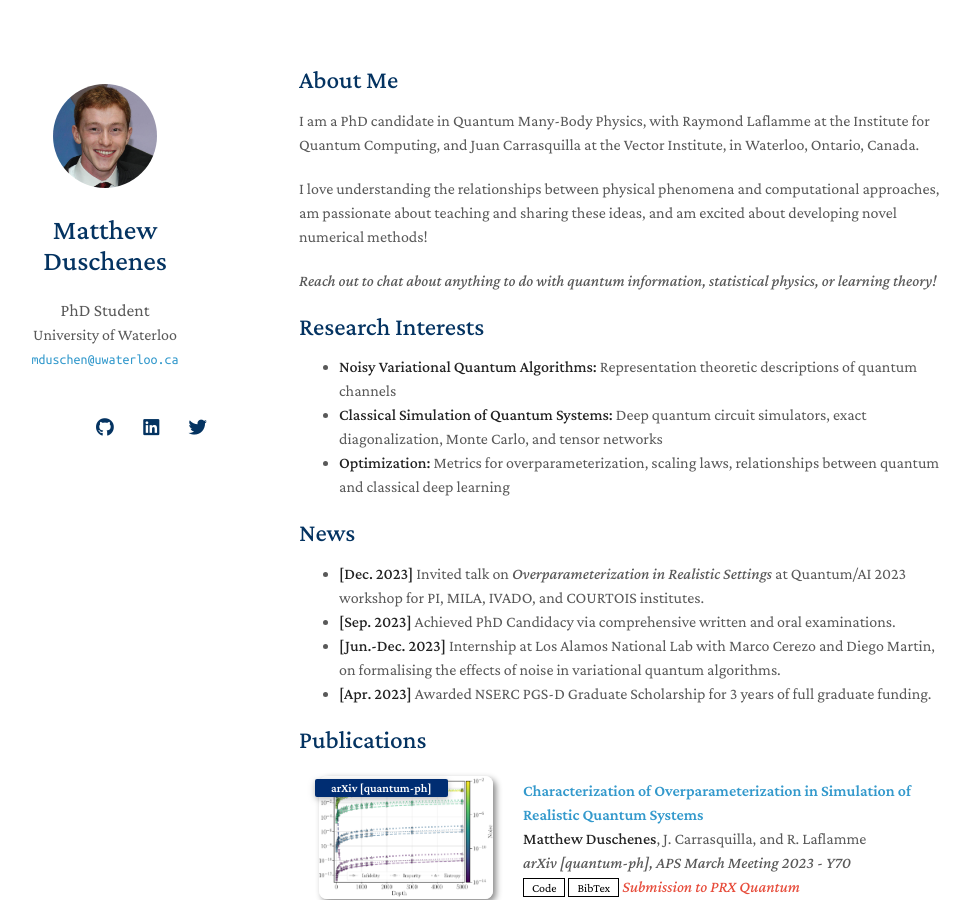
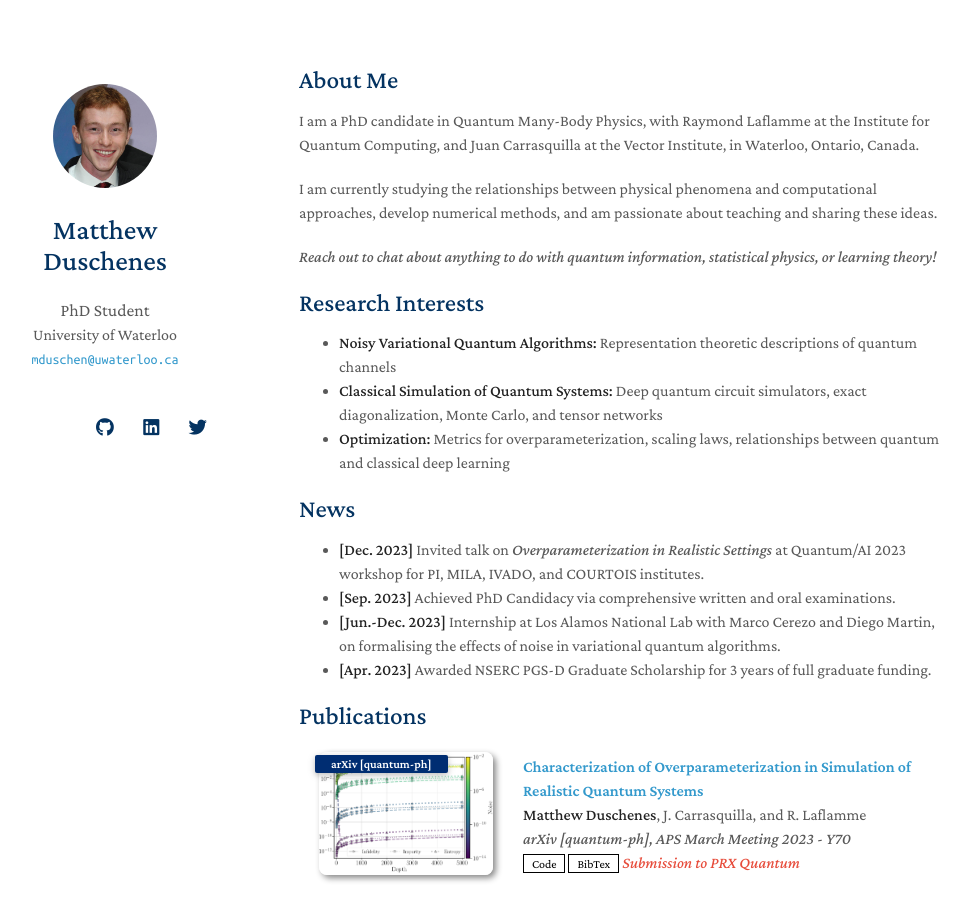
Before and after one commit to mduschenes/mduschenes.github.io, a Jekyll site: the page built from index.md, in a window 1280 px wide and 900 px high. Shown: the whole window, without its empty margins (171-1141 px from the left). Built offline with Jekyll 4.4.1, drawn with Linux system fonts in a browser that asks for light colours; nearby versions of some CDN libraries; a style sheet for code colours, icons or effects is not loaded; some of the changed text lies outside the part shown.

Commit message:
new files

```diff
--- a/Gemfile
+++ b/Gemfile
@@ -19,4 +19,6 @@ gem "github-pages", group: :jekyll_plugins
 
 gem "webrick", "~> 1.8"
 
+gem "csv"
+
 gem 'faraday-retry', '~> 2.2', '>= 2.0.0'
--- a/_data/about.md
+++ b/_data/about.md
@@ -2,6 +2,6 @@
 
 I am a PhD candidate in Quantum Many-Body Physics, with Raymond Laflamme at the Institute for Quantum Computing, and Juan Carrasquilla at the Vector Institute, in Waterloo, Ontario, Canada.
 <p style="margin:0.5em;"></p>
-I love understanding the relationships between physical phenomena and computational approaches, am passionate about teaching and sharing these ideas, and am excited about developing novel numerical methods!
+I am currently studying the relationships between physical phenomena and computational approaches, develop numerical methods, and am passionate about teaching and sharing these ideas.
 <p style="margin:0.5em;"></p>
 *Reach out to chat about anything to do with quantum information, statistical physics, or learning theory!*
```
Also changed, not shown: _data/other.md (+2 -2 lines), 1 other file.
